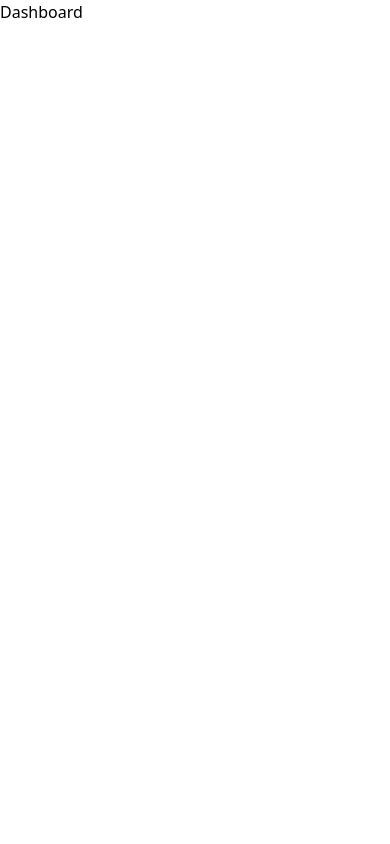
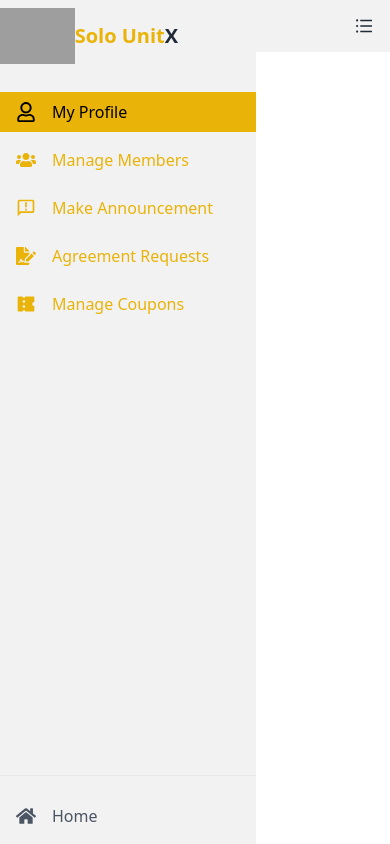
Before and after one commit to md-jihad-khan/DentaEase, a React (Vite) app in the folder Frontend/: page /dashboard in a window 390 px wide. Built offline with nearby package versions, Linux system fonts and the light colour scheme; grey boxes are pictures that could not be loaded.

Commit message:
implemented the basic of appointment page in forntend

```diff
--- a/Frontend/package.json
+++ b/Frontend/package.json
@@ -13,7 +13,10 @@
     "localforage": "^1.10.0",
     "match-sorter": "^6.3.4",
     "react": "^18.3.1",
+    "react-datepicker": "^7.3.0",
     "react-dom": "^18.3.1",
+    "react-icons": "^5.3.0",
+    "react-multi-date-picker": "^4.5.2",
     "react-router-dom": "^6.26.1",
     "sort-by": "^1.2.0"
   },
@@ -23,6 +26,7 @@
     "@types/react-dom": "^18.3.0",
     "@vitejs/plugin-react": "^4.3.1",
     "autoprefixer": "^10.4.20",
+    "daisyui": "^4.12.10",
     "eslint": "^9.9.0",
     "eslint-plugin-react": "^7.35.0",
     "eslint-plugin-react-hooks": "^5.1.0-rc.0",
--- /dev/null
+++ b/Frontend/src/components/dashboard/MenuItem.jsx
@@ -0,0 +1,26 @@
+import { NavLink } from "react-router-dom";
+
+const MenuItem = ({ label, address, icon: Icon }) => {
+  return (
+    <NavLink
+      to={address}
+      end
+      className={({ isActive }) =>
+        `flex items-center  px-4 py-2 my-2  transition-colors duration-300 transform  hover:bg-gray-300   hover:text-gray-700 ${
+          isActive ? "bg-yellow-500  text-black" : "text-yellow-500"
+        }`
+      }
+    >
+      <Icon className="w-5 h-5" />
+
+      <span className="mx-4 font-medium">{label}</span>
+    </NavLink>
+  );
+};
+// MenuItem.propTypes = {
+//   label: PropTypes.string,
+//   address: PropTypes.string,
+//   icon: PropTypes.elementType,
+// };
+
+export default MenuItem;
--- /dev/null
+++ b/Frontend/src/components/dashboard/Sidebar.jsx
@@ -0,0 +1,119 @@
+import { Link } from "react-router-dom";
+
+import { GrLogout } from "react-icons/gr";
+import { HiOutlineSpeakerphone } from "react-icons/hi";
+import { FaFileSignature, FaHome, FaRegUser, FaUsers } from "react-icons/fa";
+import { RiCoupon3Fill } from "react-icons/ri";
+import { BsCashCoin } from "react-icons/bs";
+import { FaHistory } from "react-icons/fa";
+import { MdOutlineAnnouncement } from "react-icons/md";
+import { AiOutlineBars } from "react-icons/ai";
+
+import MenuItem from "./MenuItem";
+
+import { useState } from "react";
+
+const Sidebar = () => {
+  const [isActive, setActive] = useState(false);
+
+  // Sidebar Responsive Handler
+  const handleToggle = () => {
+    setActive(!isActive);
+  };
+
+  return (
+    <>
+      {/* Small Screen Navbar */}
+      <div className="bg-base-200  flex items-center justify-between md:hidden">
+        <div>
+          <div className="w-full mx-auto">
+            <Link className="flex " to="/">
+              <img src="/logo.svg" alt="logo" className="h-10" />
+              <p className="font-poppins text-xl flex items-center font-bold">
+                <span className="text-yellow-500">Solo Unit</span> X
+              </p>
+            </Link>
+          </div>
+        </div>
+
+        <button
+          onClick={handleToggle}
+          className="mobile-menu-button p-4 focus:outline-none "
+        >
+          <AiOutlineBars className="h-5 w-5" />
+        </button>
+      </div>
+
+      {/* Sidebar */}
+      <div
+        className={`z-10 md:fixed flex flex-col justify-between overflow-x-hidden bg-base-200 w-64  py-2 absolute inset-y-0 left-0 transform ${
+          isActive && "-translate-x-full"
+        }  md:translate-x-0  transition duration-200 ease-in-out`}
+      >
+        <div>
+          <div>
+            <div className="w-full  md:flex   rounded-lg items-center  mx-auto">
+              <Link className="flex " to="/">
+                <img src="/logo.svg" alt="logo" className="h-14" />
+                <p className="font-poppins text-xl flex items-center font-bold">
+                  <span className="text-yellow-500">Solo Unit</span> X
+                </p>
+              </Link>
+            </div>
+          </div>
+
+          {/* Nav Items */}
+          <div className="flex mt-5 flex-col justify-between flex-1 ">
+            {/*  Menu Items */}
+            <nav>
+              <>
+                <MenuItem
+                  label="My Profile"
+                  address="/dashboard"
+                  icon={FaRegUser}
+                />
+                <MenuItem
+                  label="Manage Members"
+                  address="/dashboard/manageMembers"
+                  icon={FaUsers}
+                />
+                <MenuItem
+                  label="Make Announcement"
+                  address="/dashboard/makeAnnouncement"
+                  icon={MdOutlineAnnouncement}
+                />
+                <MenuItem
+                  label="Agreement Requests"
+                  address="/dashboard/agreementRequest"
+                  icon={FaFileSignature}
+                />
+                <MenuItem
+                  label="Manage Coupons"
+                  address="/dashboard/manageCoupons"
+                  icon={RiCoupon3Fill}
+                />
+              </>
+            </nav>
+          </div>
+        </div>
+
+        <div>
+          <hr />
+
+          {/* Profile Menu */}
+
+          <Link
+            to={"/"}
+            className="flex w-full items-center px-4 py-2 mt-5 text-gray-600 hover:bg-yellow-500   hover:text-white transition-colors duration-300 transform"
+          >
+            <FaHome className="w-5 h-5" />
+
+            <span className="mx-4 font-medium">Home</span>
+          </Link>
+        </div>
+      </div>
+    </>
+  );
+};
+
+export default Sidebar;
--- a/Frontend/src/layouts/Dashboard.jsx
+++ b/Frontend/src/layouts/Dashboard.jsx
@@ -1,7 +1,12 @@
 import React from "react";
+import Sidebar from "../components/dashboard/Sidebar";
 
 const Dashboard = () => {
-  return <div>Dashboard</div>;
+  return (
+    <div>
+      <Sidebar />
+    </div>
+  );
 };
 
 export default Dashboard;
--- a/Frontend/src/layouts/Main.jsx
+++ b/Frontend/src/layouts/Main.jsx
@@ -1,7 +1,11 @@
-import React from "react";
+import { Outlet } from "react-router-dom";
 
 const Main = () => {
-  return <div>Main</div>;
+  return (
+    <div>
+      <Outlet />
+    </div>
+  );
 };
 
 export default Main;
--- /dev/null
+++ b/Frontend/src/pages/Appointment.jsx
@@ -0,0 +1,142 @@
+import { useState } from "react";
+import DatePicker from "react-multi-date-picker";
+import TimePicker from "react-multi-date-picker/plugins/time_picker";
+import { TbFidgetSpinner } from "react-icons/tb";
+
+const Appointment = () => {
+  const [time, setTime] = useState(null);
+  const [date, setDate] = useState(null);
+  const [loading, setLoading] = useState(false);
+
+  const handleSubmit = (e) => {
+    e.preventDefault();
+    setLoading(true);
+
+    const name = e.target.name.value;
+    const email = e.target.email.value;
+    const phone = e.target.phone.value;
+    const comment = e.target.comment.value;
+    const formattedDate = date ? date.format("DD/MM/YYYY") : ""; // Format the date
+    const formattedTime = time ? time.format("hh:mm A") : ""; // Format the time
+
+    setLoading(false);
+    console.log(name, email, phone, comment, formattedDate, formattedTime);
+  };
+
+  return (
+    <section>
+      <h3 className="text-5xl font-bold text-center text-sky-500 my-5">
+        Appointment
+      </h3>
+
+      <div className="flex flex-col md:flex-row gap-5 mb-9  px-5 items-center">
+        <div className="md:w-1/2 p-10">
+          <img
+            className="object-cover w-full rounded-md"
+            src="https://images.pexels.com/photos/6812561/pexels-photo-6812561.jpeg?auto=compress&cs=tinysrgb&w=1260&h=750&dpr=1"
+            alt=""
+          />
+        </div>
+        <div className="w-full md:w-1/2">
+          <form onSubmit={handleSubmit}>
+            <div className="form-control">
+              <label className="label">
+                <span className="label-text">Name</span>
+              </label>
+              <input
+                type="text"
+                name="name"
+                placeholder="Enter Patient Name"
+                className="input w-full text-gray-800 border-sky-500  border "
+                required
+              />
+            </div>
+
+            <div className="form-control">
+              <label className="label">
+                <span className="label-text">Email</span>
+              </label>
+              <input
+                type="email"
+                name="email"
+                placeholder="Enter Patient email"
+                className="input w-full text-gray-800 border-sky-500  border "
+                required
+              />
+            </div>
+            <div className="form-control">
+              <label className="label">
+                <span className="label-text">Phone Number</span>
+              </label>
+              <input
+                name="phone"
+                type="number"
+                placeholder="Enter Phone Number"
+                className="input w-full text-gray-800 border-sky-500  border "
+                required
+              />
+            </div>
+
+            <div className="flex flex-col md:flex-row gap-5">
+              <div className="form-control">
+                <label className="label">
+                  <span className="label-text">Appointment Date</span>
+                </label>
+                <DatePicker
+                  placeholder="Select The Date"
+                  inputClass="input w-full text-gray-800 border-sky-500  border "
+                  format="dd/mm/YY/dddd"
+                  onChange={(date) => {
+                    setDate(date);
+                  }}
+                  value={date}
+                />
+              </div>
+              <div className="form-control">
+                <label className="label">
+                  <span className="label-text">Appointment Time</span>
+                </label>
+                <DatePicker
+                  inputClass="input w-full text-gray-800 border-sky-500  border "
+                  placeholder="Select The Time"
+                  disableDayPicker
+                  value={time}
+                  onChange={(time) => {
+                    setTime(time);
+                  }}
+                  format="hh:mm A"
+                  plugins={[<TimePicker />]}
+                />
+              </div>
+            </div>
+
+            <div className="form-control">
+              <label className="label">
+                <span className="label-text">Comment</span>
+              </label>
+              <textarea
+                name="comment"
+                placeholder="Comment"
+                className="textarea w-full border-sky-500 textarea-bordered textarea-lg  "
+              ></textarea>
+            </div>
+
+            <button
+              disabled={loading}
+              className="block mt-5  w-full p-3 text-center rounded-sm bg-sky-500 text-white"
+              type="submit"
+            >
+              {loading ? (
+                <TbFidgetSpinner className="text-xl text-white animate-spin m-auto" />
+              ) : (
+                "submit"
+              )}
+            </button>
+          </form>
+        </div>
+      </div>
+    </section>
+  );
+};
+
+export default Appointment;
--- a/Frontend/tailwind.config.js
+++ b/Frontend/tailwind.config.js
@@ -4,5 +4,8 @@ export default {
   theme: {
     extend: {},
   },
-  plugins: [],
+  plugins: [require("daisyui")],
+  daisyui: {
+    themes: ["light"],
+  },
 };
```
Also changed, not shown: Frontend/src/routes/Routes.jsx (+7 -1 lines), 2 other files (tests, documents, lock files or other folders).
